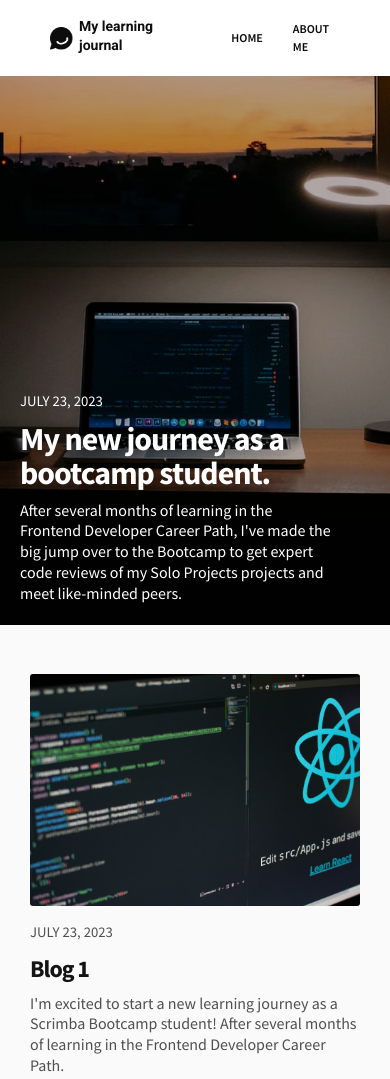
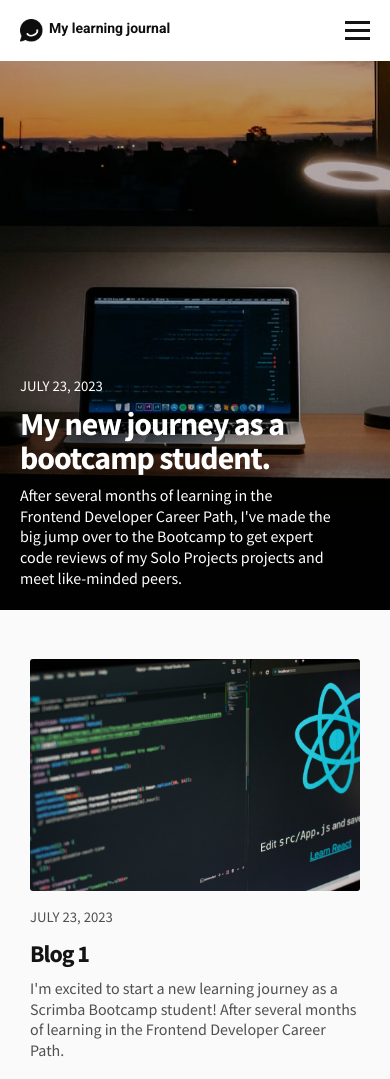
Before and after one commit to AnyaSonina/Learning-journal, a plain HTML site: page index.html in a window 390 px wide. Shown: the top 1079 px of the page. Drawn offline with Linux system fonts and the light colour scheme.

Commit message:
responsive navigation is created

```diff
--- a/index.html
+++ b/index.html
@@ -20,16 +20,25 @@
   </head>
   <body>
     <header>
-      <div class="header_container flex">
+      <nav class="header_container flex nav">
         <div class="logo flex">
           <img src="images/logo.png" />
           <p>My learning journal</p>
         </div>
+
         <ul class="home-page_navigation flex">
-          <li><a href="/">home</a></li>
-          <li><a href="/about.html">about me</a></li>
+          <li class="nav-item"><a class="nav-link" href="/">home</a></li>
+          <li class="nav-item">
+            <a class="nav-link" href="/about.html">about me</a>
+          </li>
         </ul>
-      </div>
+
+        <div class="hamburger">
+          <span class="bar"></span>
+          <span class="bar"></span>
+          <span class="bar"></span>
+        </div>
+      </nav>
     </header>
     <main>
       <section>
--- a/index.js
+++ b/index.js
@@ -64,3 +64,16 @@ function showMore() {
 }
 
 showMore()
+
+
+const hamburger = document.querySelector(".hamburger")
+const navMenu = document.querySelector(".home-page_navigation")
+hamburger.addEventListener("click", () => {
+  hamburger.classList.toggle("active");
+  navMenu.classList.toggle("active");
+})
+
+document.querySelectorAll(".nav-link").forEach(n => n.addEventListener("click", () => {
+  hamburger.classList.remove("active");
+  navMenu.classList.remove("active");
+}))
--- a/styles/styles.css
+++ b/styles/styles.css
@@ -99,7 +99,21 @@ p, h1, h2 {
   justify-content: space-between;
   background-color: #fff;
   padding: 0 5em;
+}
 
+.hamburger{
+  display: none;
+  cursor: pointer;
+}
+
+.bar{
+  display: block;
+  width: 25px;
+  height: 3px;
+  margin: 5px auto;
+  -webkit-transition: all 0.3s ease;
+  transition: all 0.3s ease;
+  background-color: var(--headings);
 }
 
 .home-page_navigation {
@@ -109,7 +123,7 @@ p, h1, h2 {
   list-style-type: none;
 }
 
-.home-page_navigation li {
+.nav-item {
   padding: 1rem;
   border-radius: 1rem;
 }
@@ -247,4 +261,66 @@ footer p:first-child {
     margin: 0 auto;
   }
 
+
 }
+
+
+@media (max-width: 480px) {
+   /*navigaation*/
+  .nav {
+    position: relative;
+    width: 100%;
+  }
+
+   .header_container {
+    padding: 1em 2em;
+   }
+
+    .hamburger{
+      display: block;
+      align-self: center;
+    }
+
+   .hamburger.active .bar:nth-child(2){
+      opacity: 0;
+    }
+
+   .hamburger.active .bar:nth-child(1){
+      transform: translateY(8px) rotate(45deg);
+    }
+
+   .hamburger.active .bar:nth-child(3){
+      transform: translateY(-8px) rotate(-45deg);
+    }
+
+   .home-page_navigation{
+      border-top: 1px solid var(--accent);
+      margin-top: 0;
+      position: absolute;
+      left: -100%;
+      top: 61px;
+      gap: 0;
+      flex-direction: column;
+      background-color: var(--secondary);
+      transition: 0.3s;
+    }
+
+    .nav-item:first-of-type {
+      margin-top: 5px;
+    }
+
+    .nav-item {
+     margin-top: 0;
+     margin-bottom: 5px;
+    }
+
+    .home-page_navigation.active {
+      left: 0;
+      width: 100vw;
+    }
+
+    ul.flex {
+      gap: 0;
+    }
+
+}
```
Also changed, not shown: about.html (+13 -4 lines), about.js (+13 -0 lines), post.html (+13 -4 lines), post.js (+12 -0 lines).
